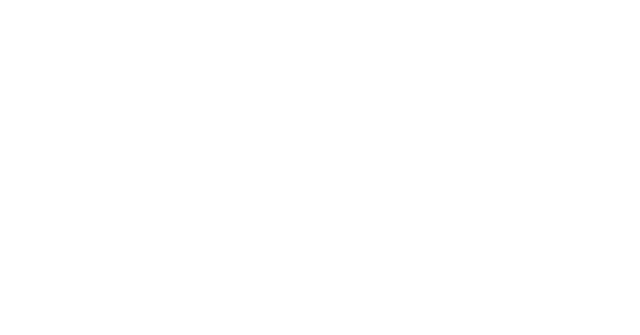
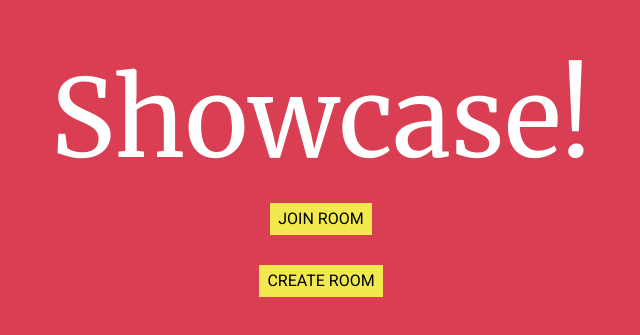
Before and after one commit to easyra/showcasev2, a React (Create React App) app: page / in a window 1280 px wide. Shown: the part 127-462 px from the top of the page, without its empty margins (319-959 px from the left). Built offline with nearby package versions, Linux system fonts and the light colour scheme.

Commit message:
Home + modal styles finished

```diff
--- a/src/App.scss
+++ b/src/App.scss
@@ -3,4 +3,6 @@
 @import './sass/global.scss';
 @import './sass/modal.scss';
 @import './sass/navbar.scss';
-@import './sass/cardscontainer.scss'
+@import './sass/cardscontainer.scss';
+@import './sass/home.scss';
+@import './sass/join.scss';
--- a/src/component/AppContainer.js
+++ b/src/component/AppContainer.js
@@ -1,12 +1,15 @@
 import React, { Component } from 'react';
 import RoomContainer from './RoomContainer';
-import { Route } from 'react-router-dom';
-
+import { Route, Switch } from 'react-router-dom';
+import HomeContainer from './HomeContainer/HomeContainer';
 class AppContainer extends Component {
   render() {
     return (
       <>
-        <Route strict path='/:roomId' render={props => <RoomContainer />} />
+        <Switch>
+          <Route strict path='/:roomId' render={props => <RoomContainer />} />
+          <Route exact strict path='/' render={props => <HomeContainer />} />
+        </Switch>
       </>
     );
   }
--- /dev/null
+++ b/src/component/HomeContainer/CreateRoomModal/CreateRoomModal.js
@@ -0,0 +1,30 @@
+import React, { Component } from 'react';
+
+class CreateRoomModal extends Component {
+  handleClickModalBackground = e => {
+    if (e.target.classList.contains('home-modal')) {
+      this.props.hideModal();
+    }
+  };
+  hideModal = () => {
+    const { history, match } = this.props;
+    history.push(`/${match.params.roomId}`);
+  };
+  render() {
+    return (
+      <div className='home-modal' onClick={this.handleClickModalBackground}>
+        <div className='modal-content'>
+          <h2>Create a Room</h2>
+          <h4>Room ID</h4>
+          <input type='text' />
+          <h4>Password</h4>
+          <input type='text' />
+
+          <div className='btn'>Create your Room</div>
+        </div>
+      </div>
+    );
+  }
+}
+
+export default CreateRoomModal;
--- /dev/null
+++ b/src/component/HomeContainer/HomeContainer.js
@@ -0,0 +1,44 @@
+import React, { Component } from 'react';
+import { withRouter } from 'react-router-dom';
+import JoinModal from './JoinModal/JoinModal';
+import CreateRoomModal from './CreateRoomModal/CreateRoomModal';
+
+class HomeContainer extends Component {
+  state = {
+    joinModel: false,
+    createModal: false
+  };
+  joinRoom = () => {
+    this.setState({ joinModel: true, createModal: false });
+  };
+  closeModals = () => {
+    this.setState({ joinModel: false, createModal: false });
+  };
+  createRoom = () => {
+    this.setState({ joinModel: false, createModal: true });
+  };
+
+  render() {
+    return (
+      <>
+        <div className='home'>
+          <div className='home-content'>
+            <h1>Showcase!</h1>
+            <h4 onClick={this.joinRoom} className='btn'>
+              Join Room
+            </h4>
+            <h4 onClick={this.createRoom} className='btn'>
+              Create Room
+            </h4>
+          </div>
+        </div>
+        {this.state.joinModel && <JoinModal hideModal={this.closeModals} />}
+        {this.state.createModal && (
+          <CreateRoomModal hideModal={this.closeModals} />
+        )}
+      </>
+    );
+  }
+}
+
+export default withRouter(HomeContainer);
--- /dev/null
+++ b/src/component/HomeContainer/JoinModal/JoinModal.js
@@ -0,0 +1,29 @@
+import React, { Component } from 'react';
+
+class JoinModal extends Component {
+  handleClickModalBackground = e => {
+    if (e.target.classList.contains('home-modal')) {
+      this.props.hideModal();
+    }
+  };
+  hideModal = () => {
+    const { history, match } = this.props;
+    history.push(`/${match.params.roomId}`);
+  };
+  render() {
+    return (
+      <div className='home-modal' onClick={this.handleClickModalBackground}>
+        <div className='modal-content'>
+          <h2>Join a Room!</h2>
+          <h4>Room ID</h4>
+          <input type='text' />
+          <h4>Password</h4>
+          <input type='text' />
+
+          <div className='btn'>Join your Room</div>
+        </div>
+      </div>
+    );
+  }
+}
+export default JoinModal;
--- a/src/sass/global.scss
+++ b/src/sass/global.scss
@@ -4,6 +4,9 @@
 
 h1,h2 {
   font-family: 'Merriweather', serif;
+}
+h1 {
+  cursor: default
 }
 
 h3,h4,h5,h6, a {
@@ -23,7 +26,7 @@
   text-transform: uppercase;
   cursor: pointer;
   transition: transform 0.2s;
-  width: min-content;
+  width: max-content;
   &:hover {
     transform: scale(1.048);
   }
--- /dev/null
+++ b/src/sass/home.scss
@@ -0,0 +1,38 @@
+.home {
+  background: $primary-color;
+  position: absolute;
+  height: 100%;
+  width: 100%;
+  .home-content {
+    margin: 15% auto 0;
+    @extend .container;
+    display: flex;
+    justify-content: center;
+    align-items: center;
+    flex-direction: column;
+    h1 {
+      margin: 0 0 15px;
+      font-size: 108px;
+      color: $primary-font;
+    }
+    .btn {
+      margin: 15px 0;
+    }
+  }
+}
+
+.home-modal {
+  @extend .modal;
+  .modal-content {
+    display: flex;
+    justify-content: center;
+    align-items: center;
+    flex-direction: column;
+    h4 {
+      margin: 15px 0 5px;
+    }
+    .btn {
+      margin: 15px 0;
+    }
+  }
+}
--- /dev/null
+++ b/src/sass/join.scss
@@ -0,0 +1,43 @@
+.join {
+  background: $primary-color;
+  position: absolute;
+  width:100%;
+  height: 100%;
+  .join-content {
+    @extend .container;
+    margin: 15% auto 0;
+    display: flex;
+    flex-direction: column;
+    justify-content: center;
+    align-items: center;
+    .input-items{
+      display: flex;
+      margin: 15px;
+      h4 {
+        margin: 0 10px;
+        color: $primary-font;
+      }
+    }
+  }
+  h2 {
+    font-size: 72px;
+    margin: 0 0 0;
+    color: $primary-font;
+  }
+}
+
+.join-modal {
+  @extend .modal;
+  .modal-content {
+    display: flex;
+    justify-content: center;
+    align-items: center;
+    flex-direction: column;
+    h4 {
+      margin: 15px 0 5px;
+    }
+    .btn {
+      margin: 15px 0;
+    }
+  }
+}
```
